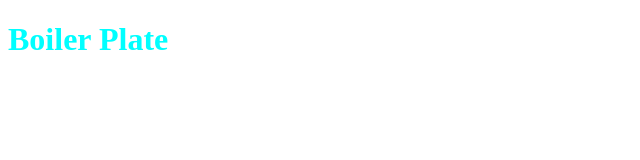
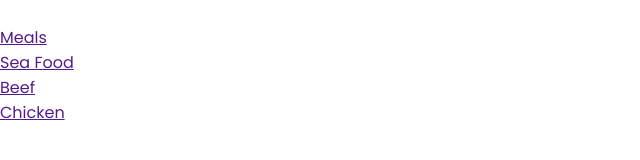
Before and after one commit to tajemouti/js-capstone-project, a website built with webpack: page src/index.html in a window 1280 px wide. Shown: the whole page, without its empty margins (0-640 px from the left). Built offline with nearby package versions, Linux system fonts and the light colour scheme.

Commit message:
nav bar created

```diff
--- a/src/index.html
+++ b/src/index.html
@@ -3,9 +3,18 @@
 <head>
     <meta charset="UTF-8">
     <meta name="viewport" content="width=device-width, initial-scale=1.0">
+    <link href="https://fonts.googleapis.com/css2?family=Poppins:ital,wght@0,100;0,200;0,300;0,400;0,500;0,600;0,700;0,800;0,900;1,100;1,200;1,300;1,400;1,500;1,600;1,700;1,800;1,900&display=swap" rel="stylesheet">
     <title><%= htmlWebpackPlugin.options.title %></title>
 </head>
 <body>
-    <h1>Boiler Plate</h1>
+    <header id="header">
+        <ul>
+            <img src="" alt="">
+            <li><a class="" href="">Meals</a></li>
+            <li><a class="" href="">Sea Food</a></li>
+            <li><a class="" href="">Beef</a></li>
+            <li><a class="" href="">Chicken</a></li>
+        </ul>
+    </header>
 </body>
 </html>
--- a/src/style.css
+++ b/src/style.css
@@ -1,3 +1,10 @@
-h1 {
-  color: aqua;
+* {
+  padding: 0;
+  margin: 0;
+  font-family: 'Poppins', sans-serif;
+  box-sizing: border-box;
 }
+
+#header {
+  display: flex;
+}
```
